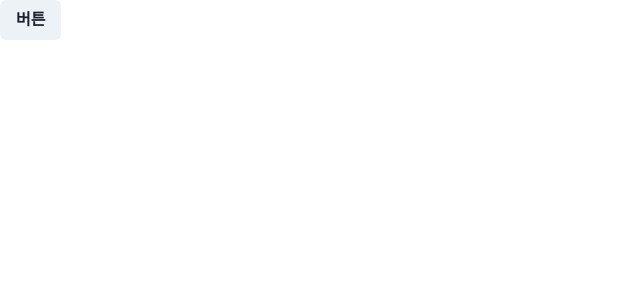
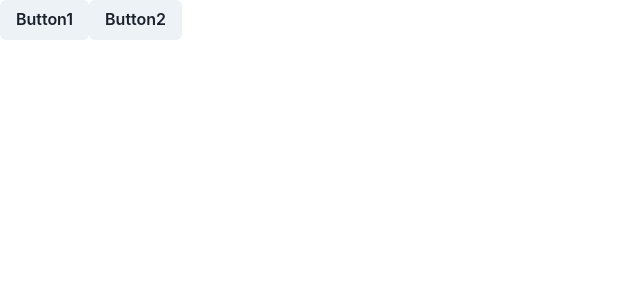
Before and after one commit to zxcvcx123/react20231031, a React (Create React App) app: page / in a window 1280 px wide. Shown: the top 300 px of the page, without its empty margins (0-640 px from the left). Built offline with nearby package versions, Linux system fonts and the light colour scheme.

Commit message:
함수를 props으로 전달 예제 연습 화살표함수도 가능

```diff
--- a/src/App.js
+++ b/src/App.js
@@ -1,23 +1,21 @@
 import React from "react";
 import { Button } from "@chakra-ui/react";
+import { logDOM } from "@testing-library/react";
 
-function MyComp({ someProp }) {
-  return (
-    <>
-      <div>
-        <Button onClick={someProp}>버튼</Button>
-      </div>
-    </>
-  );
+function MyComp({ children, excuteClick }) {
+  return <Button onClick={excuteClick}>{children}</Button>;
 }
-
 function App(props) {
   function func1() {
-    console.log("func1 실행됨");
+    console.log("func1 실행");
   }
+
   return (
     <div>
-      <MyComp someProp={func1}></MyComp>
+      <MyComp excuteClick={func1}>Button1</MyComp>
+      <MyComp excuteClick={() => console.log("화살표 함수 실행")}>
+        Button2
+      </MyComp>
     </div>
   );
 }
```
